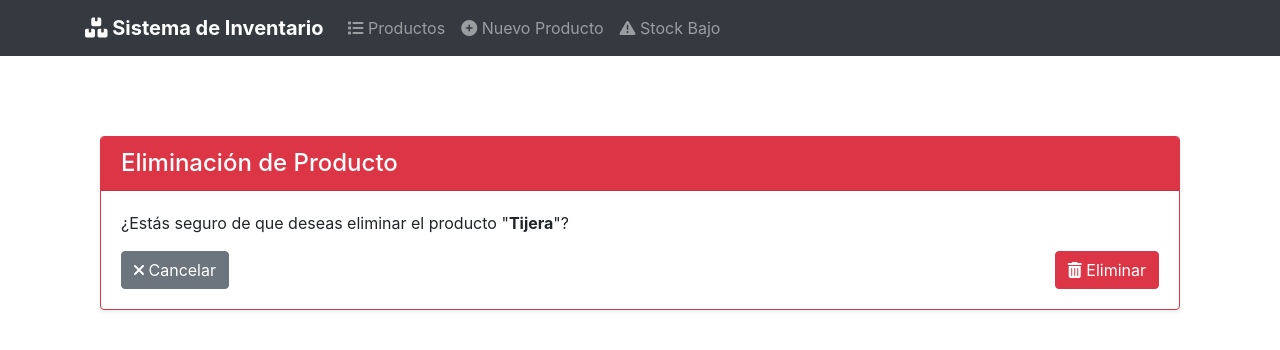
After one commit to David-irusta/Practico-FInal, a Django app: template inventario/templates/productos/productos_confirm_delete.html in a window 1280 px wide. The commit adds this page. Shown: the top 350 px of the page. Run offline with Django 5.2, Linux system fonts and the light colour scheme; the template is opened without the code that fills it: values that come from a table or form of the project are taken from there, others are empty; data comes from the database, SQL or seed files in the repository; both versions use the stored data as it was after the commit; some libraries are stand-ins or nearby versions.

Commit message:
Arreglando

```diff
--- a/inventario/productos/forms.py
+++ b/inventario/productos/forms.py
@@ -35,6 +35,11 @@ class ProductoForm(forms.ModelForm):
         help_texts = {
             "stock_minimo": "Se mostrará una alerta cuando el stock esté por debajo de ese valor"
         }
+    def clean_sku(self):
+        sku = self.cleaned_data.get("sku")
+        if sku and Producto.objects.filter(sku=sku).exists():
+            raise ValidationError("El SKU debe ser único. Ya existe un producto con este SKU.")
+        return sku
 
     def __init__(self, *args, **kwargs):
         super().__init__(*args, **kwargs)
--- /dev/null
+++ b/inventario/templates/productos/productos_confirm_delete.html
@@ -0,0 +1,30 @@
+{% extends 'productos/base.html' %}
+{% load bootstrap4 %}
+
+{% block title %}Confirmar Eliminación de Producto{% endblock %}
+
+
+{% block content %}
+<div class="container mt-5">
+    <div class="card shadow-sm border-danger">
+        <div class="card-header bg-danger text-white">
+            <h4 class="mb-0">Eliminación de Producto</h4>
+        </div>
+        <div class="card-body">
+            <p>¿Estás seguro de que deseas eliminar el producto "<strong>{{ object.nombre }}</strong>"?</p>
+            <form method="post">
+                {% csrf_token %}
+                <div class="d-flex justify-content-between">
+                    <a href="{% url 'productos:producto_list' %}" class="btn btn-secondary">
+                        <i class="fas fa-times"></i> Cancelar
+                    </a>
+                    <button type="submit" class="btn btn-danger">
+                        <i class="fas fa-trash-alt"></i> Eliminar
+                    </button>
+                </div>
+            </form>
+        </div>
+    </div>
+
+</div>
+{% endblock content %}
```
Also changed, not shown: inventario/db.sqlite3, inventario/templates/ventas/crear_venta.html (line endings or trailing spaces).
